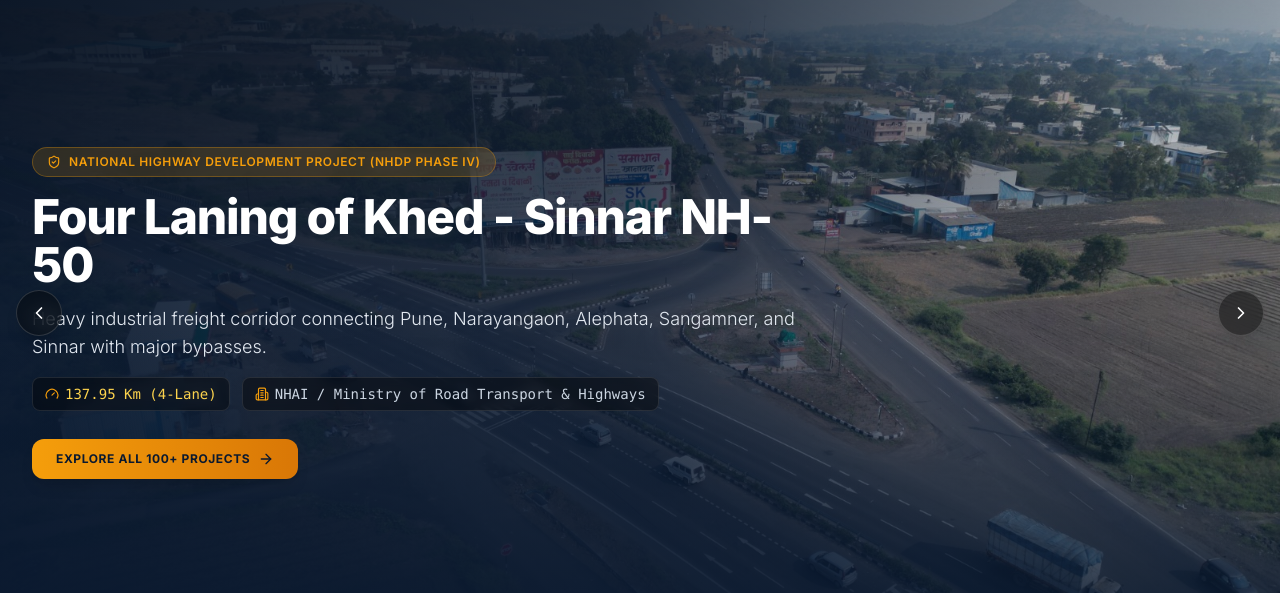
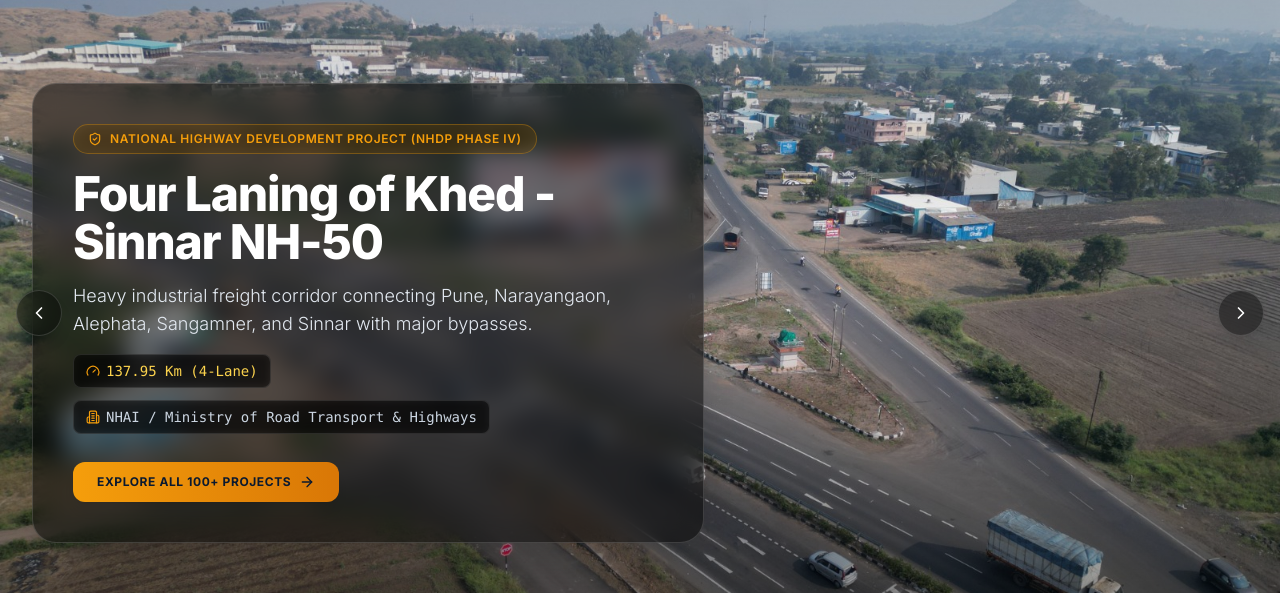
Before and after one commit to i-idea-lab/cdf-infra-con-public-website, a Next.js app: page / in a window 1280 px wide. Shown: the part 967-1560 px from the top of the page. Built offline with nearby package versions, Linux system fonts and the light colour scheme.

Commit message:
Remove blue gradient overlay from FlagshipProjectsSlider in favor of clean image with frosted text panel

```diff
--- a/src/components/home/FlagshipProjectsSlider.tsx
+++ b/src/components/home/FlagshipProjectsSlider.tsx
@@ -108,15 +108,14 @@ export default function FlagshipProjectsSlider() {
             className="object-cover"
           />
 
-          {/* Cinematic Gradient Overlays */}
-          <div className="absolute inset-0 bg-gradient-to-r from-brand-dark/95 via-brand-dark/75 to-transparent" />
-          <div className="absolute inset-0 bg-gradient-to-t from-brand-dark via-transparent to-black/30" />
+          {/* Removed blue gradient overlay - pure authentic image with subtle bottom vignette for pagination visibility */}
+          <div className="absolute inset-0 bg-gradient-to-t from-black/50 via-transparent to-black/20" />
         </div>
       ))}
 
-      {/* Content Container */}
+      {/* Content Container - Sleek frosted glass panel for perfect text legibility without tinting the photo */}
       <div className="relative z-20 max-w-7xl mx-auto h-full px-4 sm:px-6 lg:px-8 flex flex-col justify-center">
-        <div className="max-w-3xl space-y-5">
+        <div className="max-w-2xl bg-black/50 backdrop-blur-md p-6 sm:p-8 lg:p-10 rounded-3xl border border-white/15 shadow-2xl space-y-5">
           <AnimatePresence mode="wait">
             <motion.div
               key={current}
```
